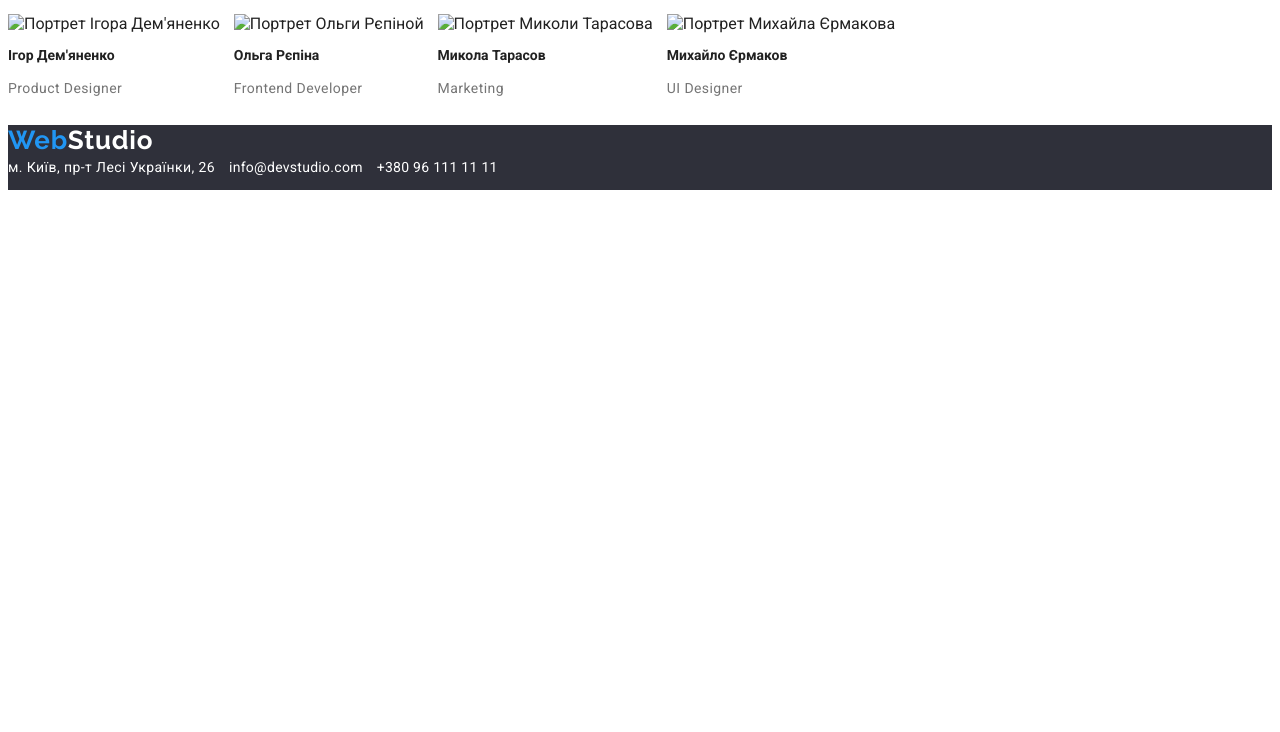
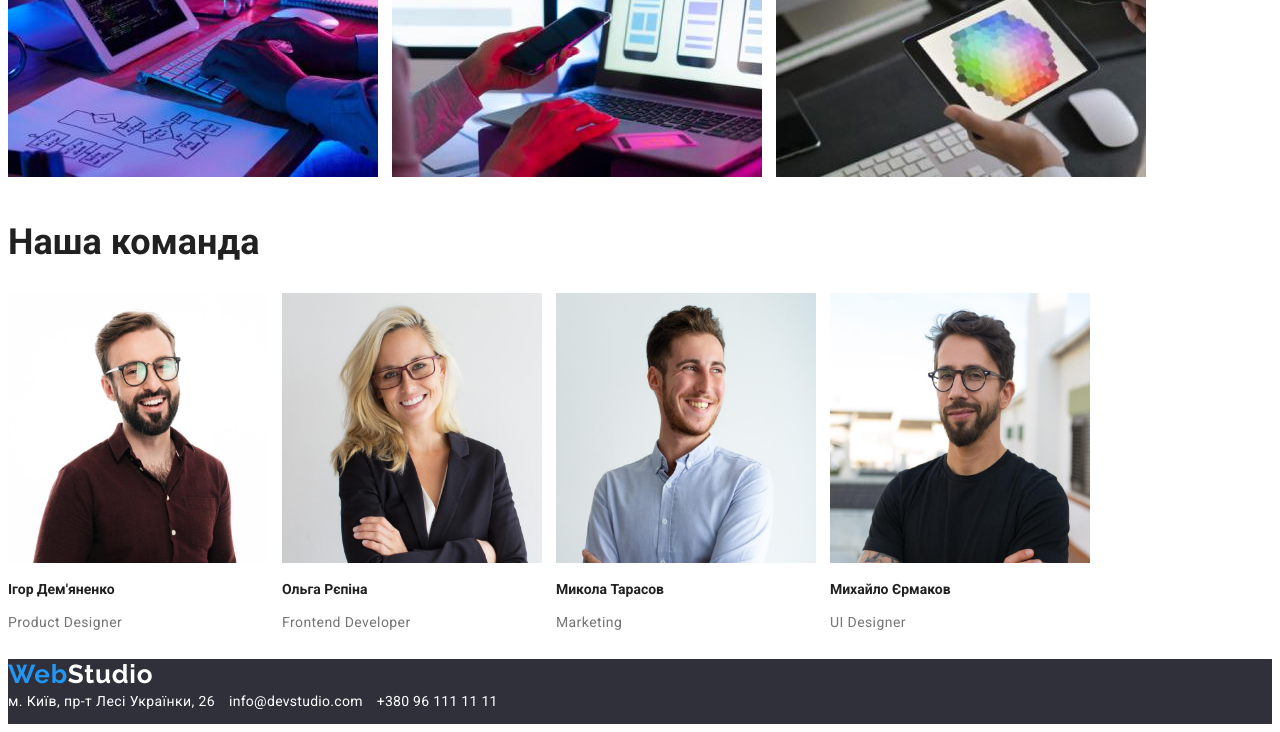
Before and after one commit to AntoshaProgram1st/goit-markup-hw-02, a plain HTML site: page index.html in a window 1280 px wide. Shown: the part 646-1378 px from the top of the page. Before the commit the page ends 844 px from the top, so only its background shows below. Drawn offline with Linux system fonts and the light colour scheme; the site is published under a folder, as on GitHub Pages, so addresses that start at the root find nothing.

Commit message:
Update index.html

```diff
--- a/index.html
+++ b/index.html
@@ -60,11 +60,11 @@
         <h2>Чим ми займаємось</h2>
         <ul>
           <li>
-            <img src="/images/work1.jpg" alt="Порограмуємо сайти" height="294" width="370" />
+            <img src="./images/work1.jpg" alt="Порограмуємо сайти" height="294" width="370" />
           </li>
           <li>
             <img
-              src="/images/work2.jpg"
+              src="./images/work2.jpg"
               alt="Адаптуємо мобільні версії застосунків"
               height="294"
               width="370"
@@ -72,7 +72,7 @@
           </li>
           <li>
             <img
-              src="/images/work3.jpg"
+              src="./images/work3.jpg"
               alt="Підбираємо дизайн та стилізацію"
               height="294"
               width="370"
@@ -85,7 +85,7 @@
         <ul class="team">
           <li>
             <img
-              src="/images/worker4.jpg"
+              src="./images/worker4.jpg"
               alt="Портрет Ігора Дем'яненко"
               height="270"
               width="260"
@@ -94,18 +94,23 @@
             <p>Product Designer</p>
           </li>
           <li>
-            <img src="/images/worker3.jpg" alt="Портрет Ольги Рєпіной" height="270" width="260" />
+            <img src="./images/worker3.jpg" alt="Портрет Ольги Рєпіной" height="270" width="260" />
             <h3>Ольга Рєпіна</h3>
             <p>Frontend Developer</p>
           </li>
           <li>
-            <img src="/images/worker2.jpg" alt="Портрет Миколи Тарасова" height="270" width="260" />
+            <img
+              src="./images/worker2.jpg"
+              alt="Портрет Миколи Тарасова"
+              height="270"
+              width="260"
+            />
             <h3>Микола Тарасов</h3>
             <p>Marketing</p>
           </li>
           <li>
             <img
-              src="/images/worker1.jpg"
+              src="./images/worker1.jpg"
               alt="Портрет Михайла Єрмакова"
               height="270"
               width="260"
```
